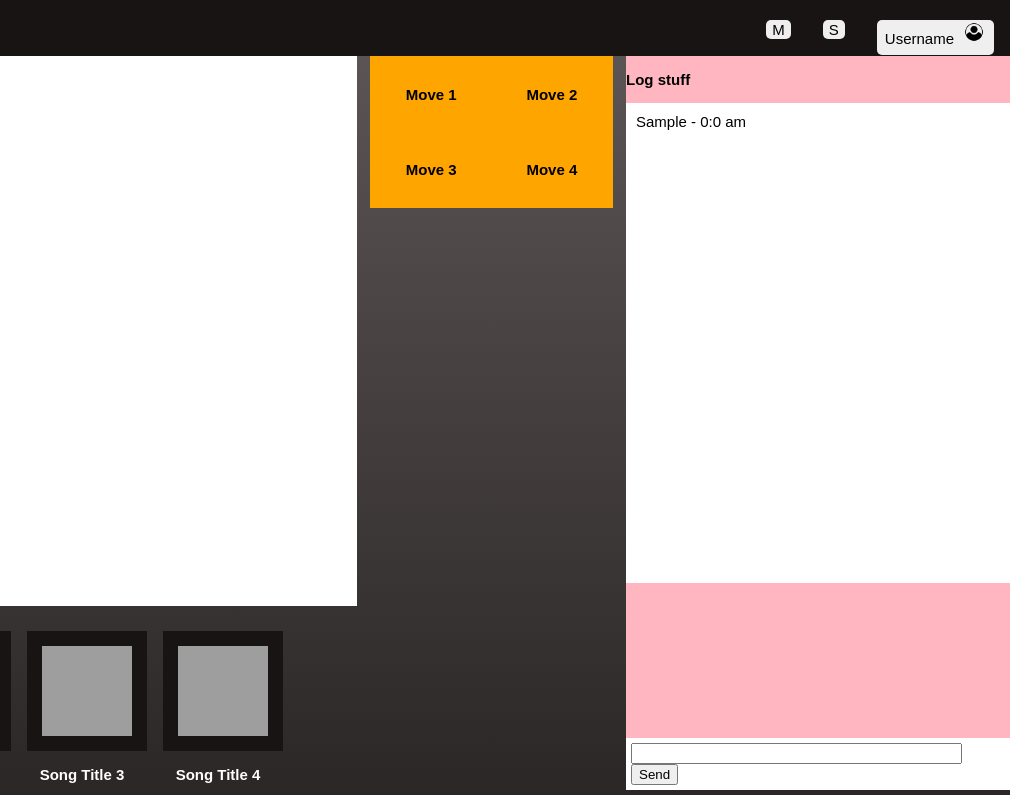
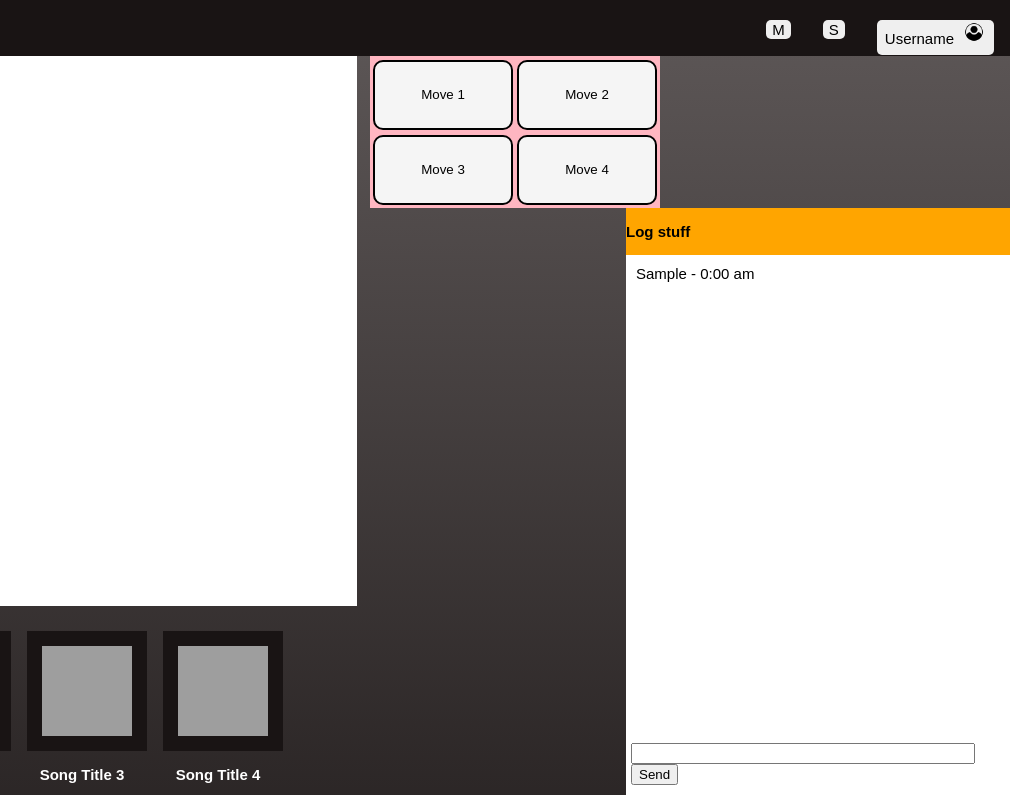
Before and after one commit to Kiopsy/Spotify-Showdown, a plain HTML site: page frontend/Index.html in a window 1280 px wide. Both pictures are taken after typing "Sample" into the empty fields and a click on the button "Send". Shown: the top 795 px of the page, 270-1280 px from the left. Drawn offline with Linux system fonts and the light colour scheme; grey boxes are pictures that could not be loaded.

Commit message:
Add files via upload

```diff
--- a/frontend/Index.html
+++ b/frontend/Index.html
@@ -57,12 +57,12 @@
 
         <table id= "moveDiv">
             <tr>
-                <th>Move 1<!--put buttons here--></th>
-                <th>Move 2</th>
+                <th><button id="moveButton1">Move 1</button></th>
+                <th><button id="moveButton2">Move 2</button></th>
             </tr>
             <tr>
-                <th>Move 3</th>
-                <th>Move 4</th>
+                <th><button id="moveButton3">Move 3</button></th>
+                <th><button id="moveButton4">Move 4</button></th>
             </tr>
         </table>
 
--- a/frontend/main.js
+++ b/frontend/main.js
@@ -21,10 +21,11 @@ function send(){
 
     const d = new Date();
     var half = "am";
-    if(d.getHours() > 11){
-        half = "pm";
-    }
-    time = "" + (d.getHours() % 12) + ':' + d.getMinutes() +" " + half;
+    if(d.getHours() > 11){half = "pm";}
+
+    var mins = d.getMinutes();
+    if(mins < 10){mins = "0" + mins}
+    time = "" + (d.getHours() % 12) + ':' + mins +" " + half;
     //time += " - " + (d.getMonth() + 1) + "/" + d.getDate() + "/" + d.getFullYear()
 
     document.getElementById("chatoutput").innerHTML += "\n" + s + " - " + time; //newline does not work as expected
--- a/frontend/style.css
+++ b/frontend/style.css
@@ -112,7 +112,16 @@ section{
     width: 19vw;
     height: 19vh;
     float: left;
-    background-color: orange;
+    background-color: lightpink;
+}
+#moveDiv button{
+    height: 70px;
+    width: 140px;
+
+    border-radius: 10px;
+    border-style: solid;
+
+    background-color: whitesmoke;
 }
 
 #gameColumn p{
@@ -148,12 +157,12 @@ section{
     width: 30vw;
     float: right;
 
-    background-color: lightpink;
+    background-color: orange;
 }
 
 #displayBoardBg{
     background-color:white;
-    height:60vh;
+    height:85vh;
 }
 
 
@@ -166,7 +175,7 @@ section{
 }
 
 #logBottomBar input{
-    width: 25vw;
+    width: 26vw;
     padding-right: 5px;
 }
 
```
